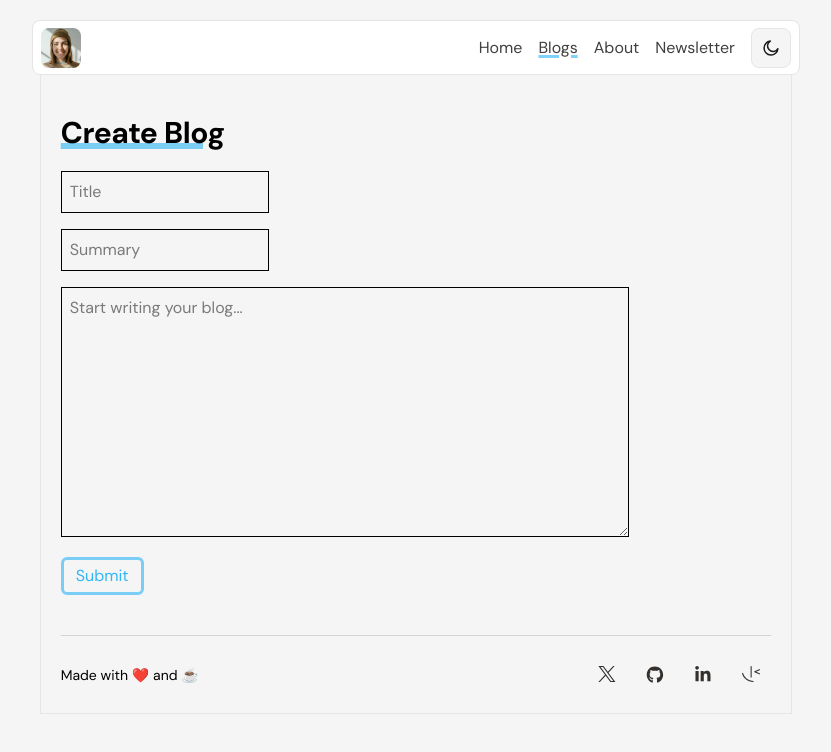
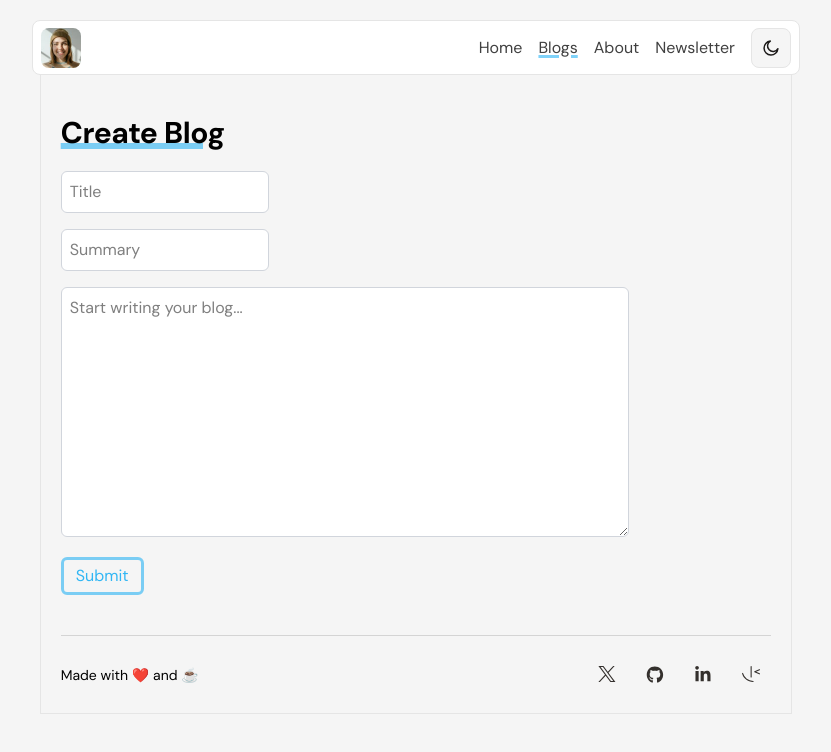
Before and after one commit to valts08/personal_blog, a React (Vite) app: page /blog/create_blog in a window 1280 px wide. Shown: the top 752 px of the page, without its empty margins (224-1055 px from the left). Built offline with nearby package versions, Linux system fonts and the light colour scheme.

Commit message:
navigate back to blogs page after creating a blog - blogs query stale time extended to 5min

```diff
--- a/src/pages/blog/Blog.tsx
+++ b/src/pages/blog/Blog.tsx
@@ -16,7 +16,8 @@ const Blog = () => {
                 mode: 'cors'
             });
             return response.json();
-        }
+        },
+        staleTime: 1000 * 60 * 1
     })
 
     return (
--- a/src/pages/blog/CreateBlog.tsx
+++ b/src/pages/blog/CreateBlog.tsx
@@ -1,8 +1,11 @@
 import PageHeading from "../../components/PageHeading";
+import { useNavigate } from "react-router-dom";
 import { useQuery } from "@tanstack/react-query";
-import { useEffect, useReducer } from "react";
+import { useReducer } from "react";
 
 const CreateBlog = () => {
+
+    const navigate = useNavigate()
 
     const initialState = {
         title: {
@@ -32,7 +35,7 @@ const CreateBlog = () => {
     const [blogData, dispatch] = useReducer(reducer, initialState)
 
     const { data, refetch, isPending, isError, error } = useQuery({
-        queryKey: [''],
+        queryKey: ['createBlog'],
         queryFn: async () => {
             const response = await fetch('https://blogapi-production-6036.up.railway.app/api/blog', {
                 method: "POST",
@@ -54,20 +57,24 @@ const CreateBlog = () => {
         retry: 0
     })
 
-    useEffect(() => {
-        console.log(blogData, 'reducer data');
-    },[blogData]);
+    const handleSubmit = () => {
+        // after sending a post request, nevigate back to blogs page
+        refetch()
+        // check for error message
+        if (!data?.details?.message) return
+        navigate('/blog')
+    }
 
     return (
         <>
             <section className="py-10">
                 <PageHeading>Create Blog</PageHeading>
                 <div className="pb-5">
-                    <input className="block p-2 border-1 border-md" type="text" placeholder="Title" onChange={(e) => dispatch({type: 'TITLE', data: e.target.value})}/>
-                    <input className="block p-2 mt-4 border-1 border-md" type="text" placeholder="Summary" onChange={(e) => dispatch({type: 'PREVIEW', data: e.target.value})}/>
-                    <textarea className="block mt-4 p-2 min-w-8/10 min-h-[250px] border-1 border-md resize" placeholder="Start writing your blog..." onChange={(e) => dispatch({type: 'CONTENT', data: e.target.value})}/>
+                    <input className="block p-2 border rounded-md border-gray-300 bg-white" type="text" placeholder="Title" onChange={(e) => dispatch({type: 'TITLE', data: e.target.value})}/>
+                    <input className="block p-2 mt-4 border rounded-md border-gray-300 bg-white" type="text" placeholder="Summary" onChange={(e) => dispatch({type: 'PREVIEW', data: e.target.value})}/>
+                    <textarea className="block mt-4 p-2 min-w-8/10 min-h-[250px] border rounded-md border-gray-300 bg-white resize" placeholder="Start writing your blog..." onChange={(e) => dispatch({type: 'CONTENT', data: e.target.value})}/>
                 </div>
-                <button className="block cursor-pointer border-3 rounded-md border-sky-500/50 text-sky-500/80 py-1 px-3" onClick={() => refetch()}>Submit</button>
+                <button className="block cursor-pointer border-3 rounded-md border-sky-500/50 text-sky-500/80 py-1 px-3" onClick={() => handleSubmit()}>Submit</button>
             </section>
         </>
     )
--- a/src/pages/home/Home.tsx
+++ b/src/pages/home/Home.tsx
@@ -18,7 +18,8 @@ const Home = () => {
                 mode: 'cors'
             });
             return response.json();
-        }
+        },
+        staleTime: 1000 * 60 * 1
     })
 
     return (
```
